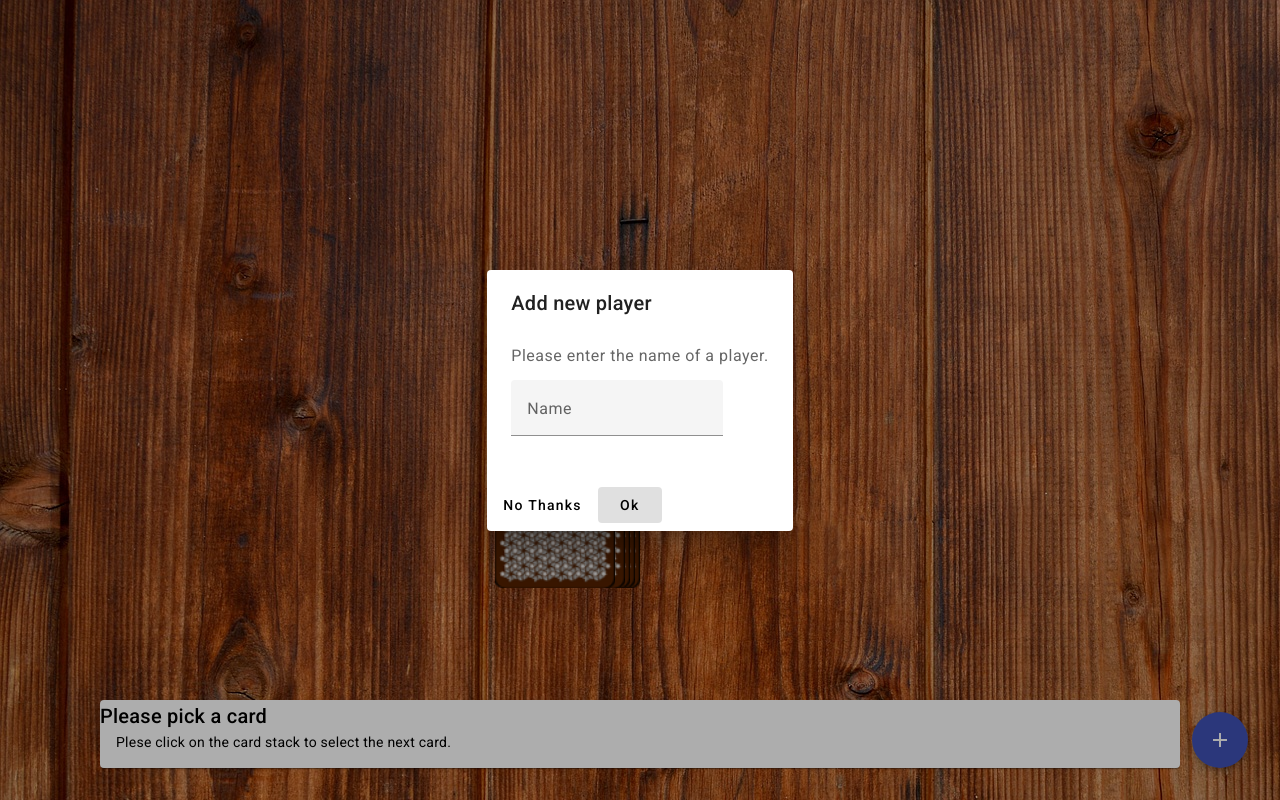
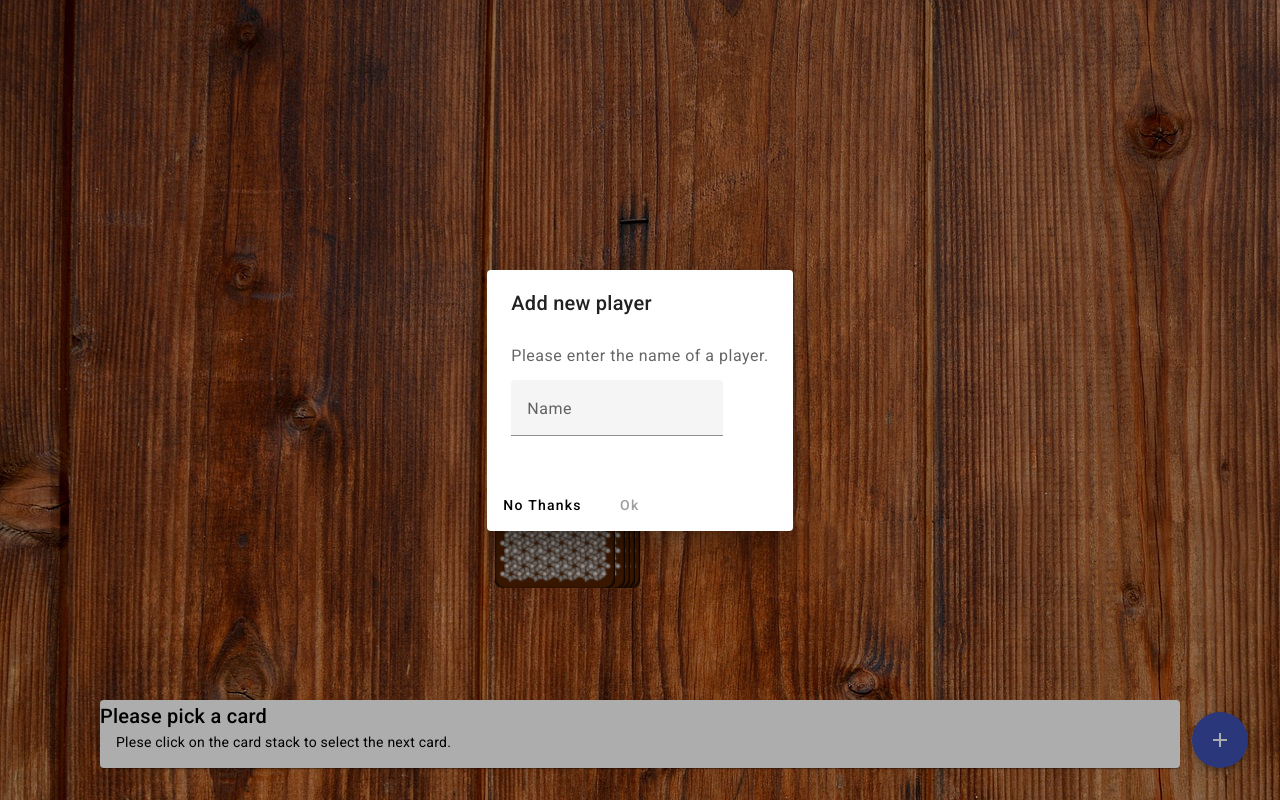
Before and after one commit to MuhammedAhmedYazea/Ring-of-Fire, an Angular app in the folder ringoffire/: page /game in a window 1280 px wide. Both pictures are taken after a click on the button "add". Built offline with nearby package versions, Linux system fonts and the light colour scheme.

Commit message:
10th commit, finished first playable version

```diff
--- a/ringoffire/src/app/app.routes.ts
+++ b/ringoffire/src/app/app.routes.ts
@@ -7,6 +7,6 @@ import { PlayerComponent } from './player/player.component';
 export const routes: Routes = [
     { path: '', component: StartScreenComponent },
     { path: 'game', component: GameComponent },
-    {path: '', component: PlayerComponent},
+    //{path: '', component: PlayerComponent},
 
 ];
--- a/ringoffire/src/app/dialog-add-player/dialog-add-player.component.html
+++ b/ringoffire/src/app/dialog-add-player/dialog-add-player.component.html
@@ -14,5 +14,5 @@
 </div>
 <div mat-dialog-actions>
   <button mat-button (click)="onNoClick()">No Thanks</button>
-  <button mat-button [mat-dialog-close]="name"  cdkFocusInitial>Ok</button>
+  <button mat-button [disabled]="name.length == 0" [mat-dialog-close]="name"  cdkFocusInitial>Ok</button>
 </div>
--- a/ringoffire/src/app/game/game.component.ts
+++ b/ringoffire/src/app/game/game.component.ts
@@ -64,6 +64,8 @@ export class GameComponent {
       }
       this.pickCardAnimation = true;
 
+      this.game.currentPlayer++;
+      this.game.currentPlayer = this.game.currentPlayer % this.game.players.length;
       setTimeout(() => {
         this.game.playedCard.push(this.currentCard);
         this.pickCardAnimation = false;
@@ -75,8 +77,10 @@ export class GameComponent {
     const dialogRef = this.dialog.open(DialogAddPlayerComponent);
 
     dialogRef.afterClosed().subscribe(name => {
+      if(name && name.length > 0) {
       this.game.players.push(name);
       console.log('The dialog was closed', name);
+      }
     });
   }
 
```
